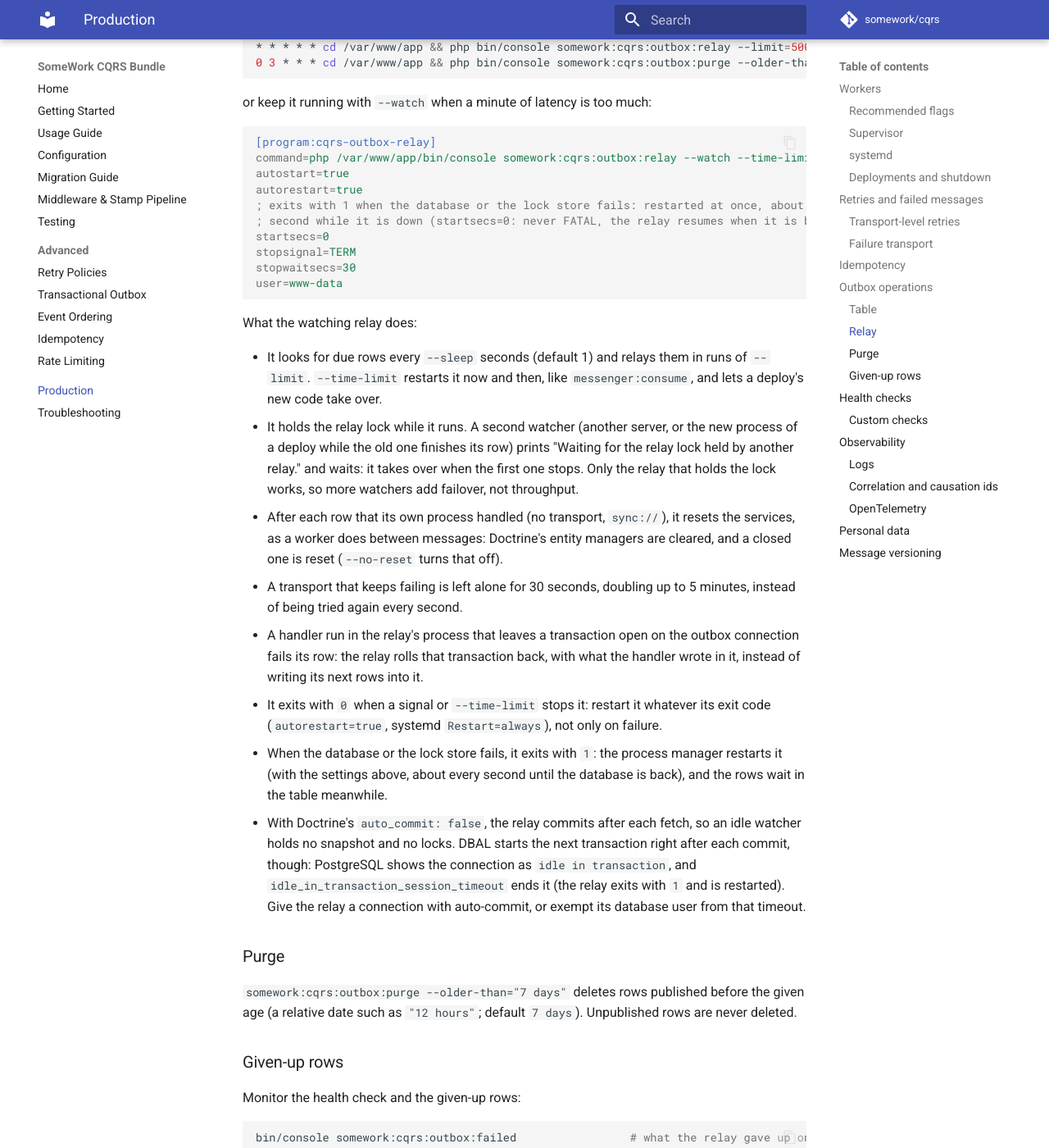
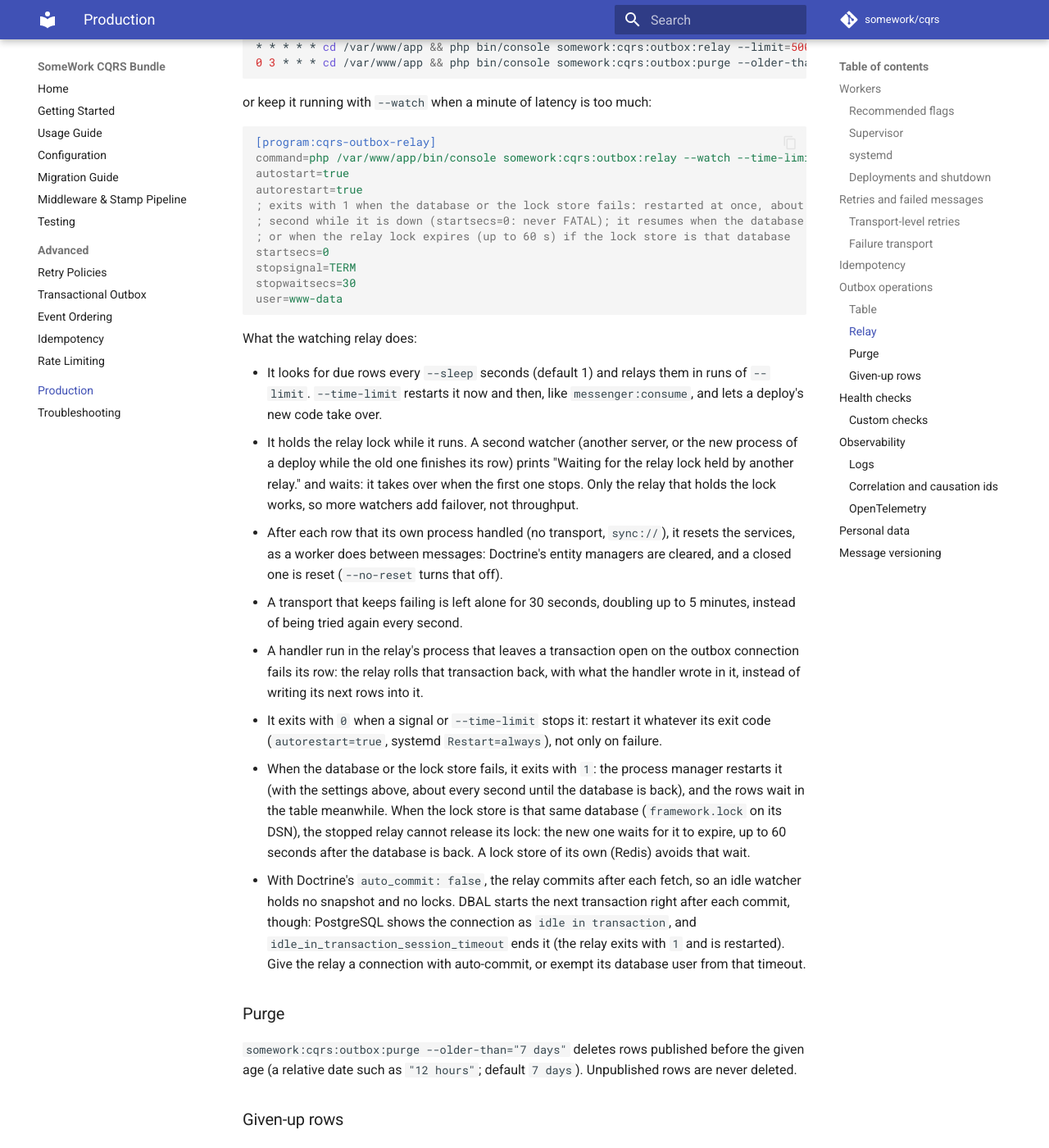
Before and after one commit to somework/cqrs, an MkDocs documentation site: the page built from docs/production.md, in a window 1280 px wide and 1400 px high, scrolled down 6812 px. Shown: the whole window at 82% size. Built offline with MkDocs 1.6.1 and Material for MkDocs 9.7.7, drawn with Linux system fonts in a browser that asks for light colours; comment, search, counter and statistics services are not loaded.

Commit message:
Docs: --watch exit codes in outbox.md, relay restart with a database lock store
Co-Authored-By: Claude Opus 5.5 <noreply@anthropic.com>
Claude-Session: https://claude.ai/code/session_01JKs8UFnQq1V5xnRTZe1VNV

```diff
--- a/docs/production.md
+++ b/docs/production.md
@@ -324,7 +324,8 @@ command=php /var/www/app/bin/console somework:cqrs:outbox:relay --watch --time-l
 autostart=true
 autorestart=true
 ; exits with 1 when the database or the lock store fails: restarted at once, about every
-; second while it is down (startsecs=0: never FATAL, the relay resumes when it is back)
+; second while it is down (startsecs=0: never FATAL); it resumes when the database is back,
+; or when the relay lock expires (up to 60 s) if the lock store is that database
 startsecs=0
 stopsignal=TERM
 stopwaitsecs=30
@@ -355,7 +356,10 @@ What the watching relay does:
   only on failure.
 * When the database or the lock store fails, it exits with `1`: the process
   manager restarts it (with the settings above, about every second until the
-  database is back), and the rows wait in the table meanwhile.
+  database is back), and the rows wait in the table meanwhile. When the lock
+  store is that same database (`framework.lock` on its DSN), the stopped relay
+  cannot release its lock: the new one waits for it to expire, up to 60 seconds
+  after the database is back. A lock store of its own (Redis) avoids that wait.
 * With Doctrine's `auto_commit: false`, the relay commits after each fetch, so an
   idle watcher holds no snapshot and no locks. DBAL starts the next transaction
   right after each commit, though: PostgreSQL shows the connection as `idle in
```
Also changed, not shown: docs/outbox.md (+5 -3 lines).
